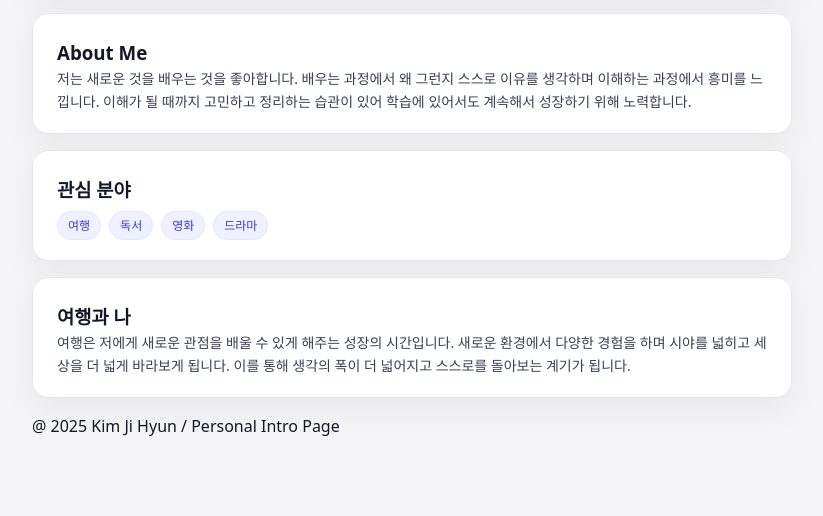
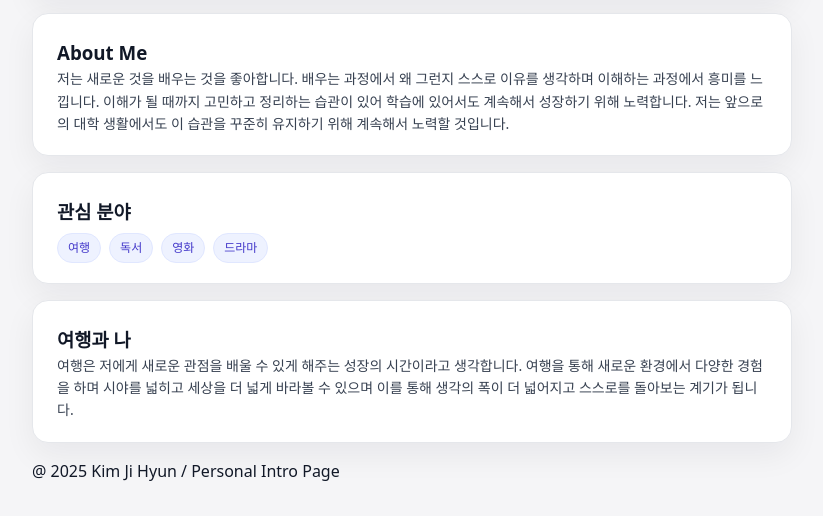
Before and after one commit to kimjihyun34/kimjihyun34.github.io, a plain HTML site: page index.html in a window 1280 px wide. Shown: the part 397-913 px from the top of the page, without its empty margins (228-1051 px from the left). Before the commit the page ends 869 px from the top, so only its background shows below. Drawn offline with Linux system fonts and the light colour scheme.

Commit message:
Update index.html

```diff
--- a/index.html
+++ b/index.html
@@ -51,6 +51,7 @@
                 <p>
                     저는 새로운 것을 배우는 것을 좋아합니다. 배우는 과정에서 왜 그런지 스스로 이유를 생각하며 이해하는 과정에서 흥미를 느낍니다.
                     이해가 될 때까지 고민하고 정리하는 습관이 있어 학습에 있어서도 계속해서 성장하기 위해 노력합니다.
+                    저는 앞으로의 대학 생활에서도 이 습관을 꾸준히 유지하기 위해 계속해서 노력할 것입니다.
                 </p>
             </section>
 
@@ -67,8 +68,8 @@
             <section class="section-card">
                 <h3>여행과 나</h3>
                 <P>
-                    여행은 저에게 새로운 관점을 배울 수 있게 해주는 성장의 시간입니다. 새로운 환경에서 다양한 경험을 하며 시야를 넓히고
-                    세상을 더 넓게 바라보게 됩니다. 이를 통해 생각의 폭이 더 넓어지고 스스로를 돌아보는 계기가 됩니다.
+                    여행은 저에게 새로운 관점을 배울 수 있게 해주는 성장의 시간이라고 생각합니다. 여행을 통해 새로운 환경에서 다양한 경험을 하며 시야를 넓히고
+                    세상을 더 넓게 바라볼 수 있으며 이를 통해 생각의 폭이 더 넓어지고 스스로를 돌아보는 계기가 됩니다.
                 </P>
             </section>
 
@@ -78,4 +79,5 @@
         </main>
     </div>
 </body>
+
 </html>
```
